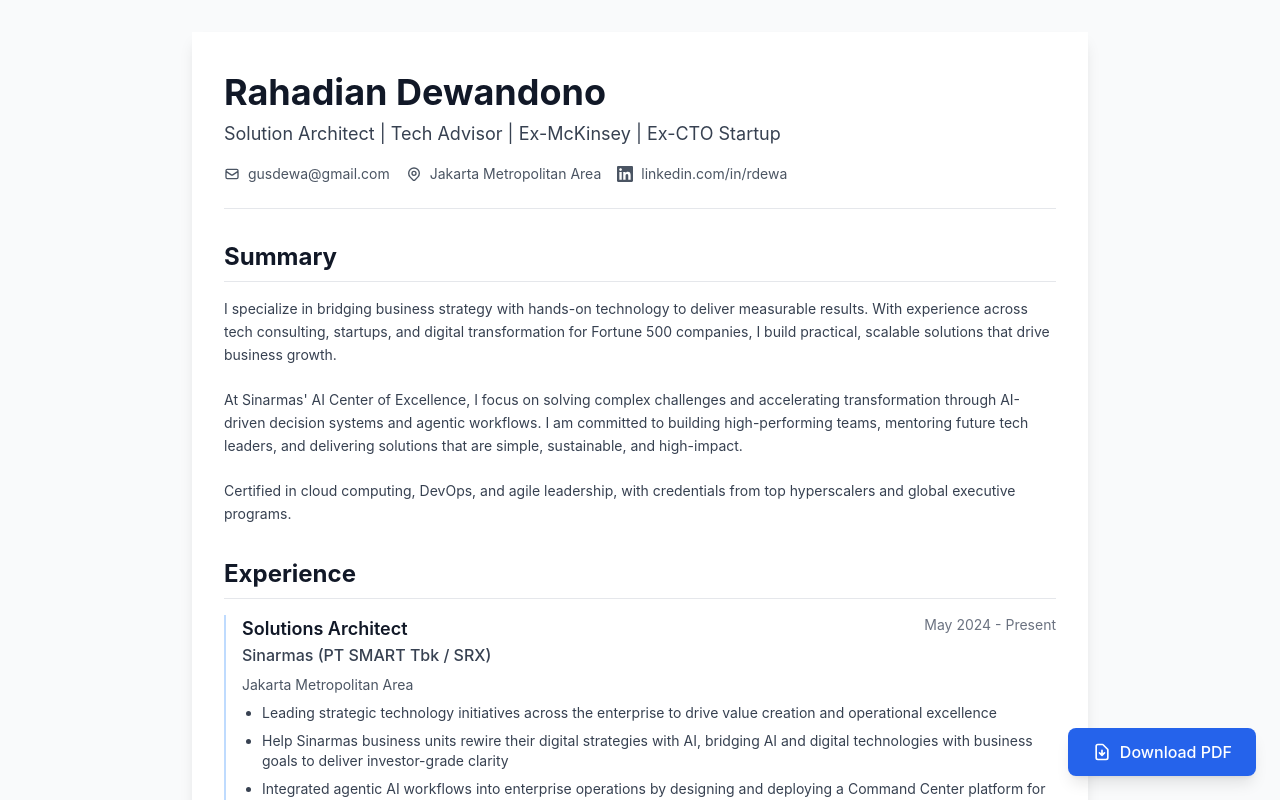
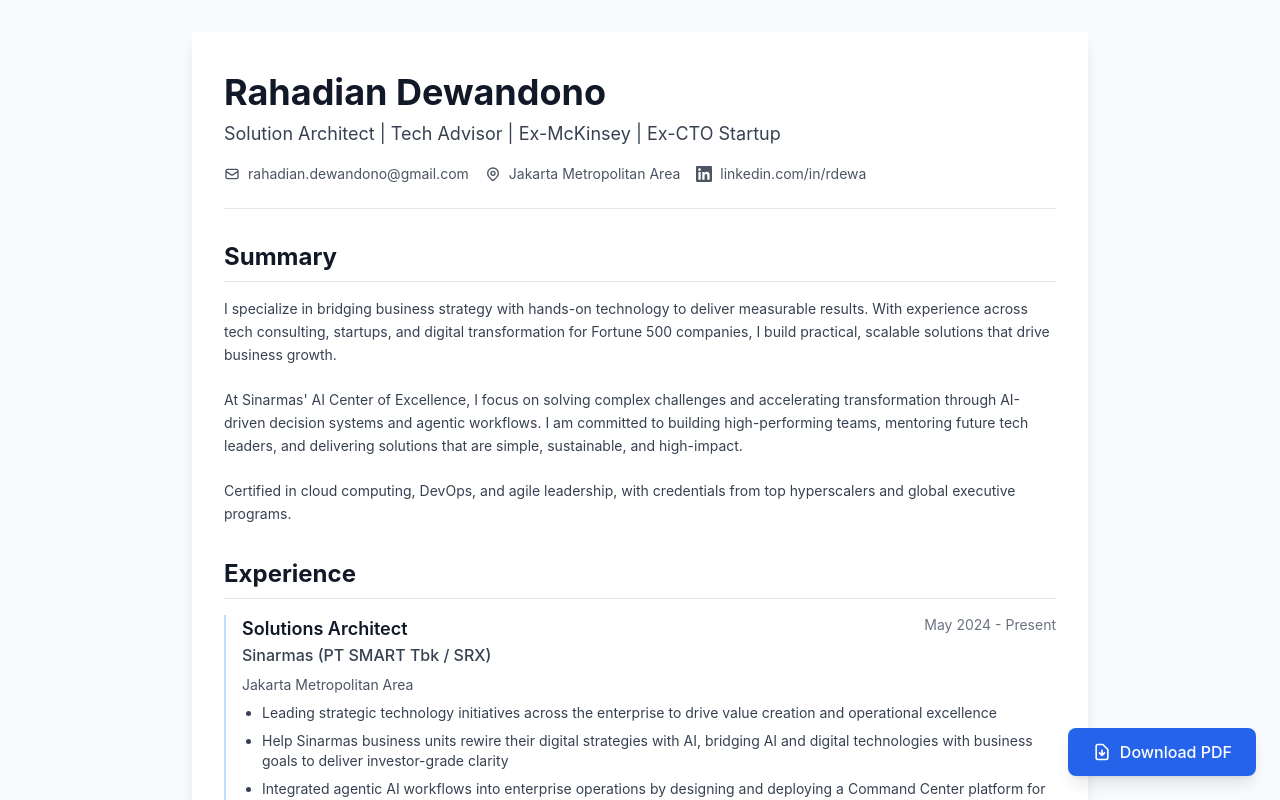
Before and after one commit to gusdewa/resume, a React (Vite) app: page / in a window 1280 px wide. Shown: the top 800 px of the page. Built offline with nearby package versions, Linux system fonts and the light colour scheme.

Commit message:
Update contact email

```diff
--- a/src/content/variants/default.ts
+++ b/src/content/variants/default.ts
@@ -10,7 +10,7 @@
     name: 'Rahadian Dewandono',
     title: 'Solution Architect | Tech Advisor | Ex-McKinsey | Ex-CTO Startup',
     contact: {
-      email: 'gusdewa@gmail.com',
+      email: 'rahadian.dewandono@gmail.com',
       location: 'Jakarta Metropolitan Area',
       linkedin: 'linkedin.com/in/rdewa',
     },
```
